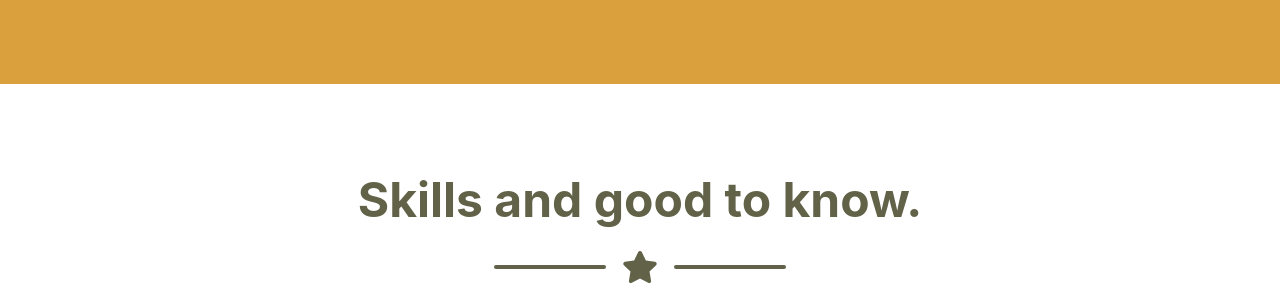
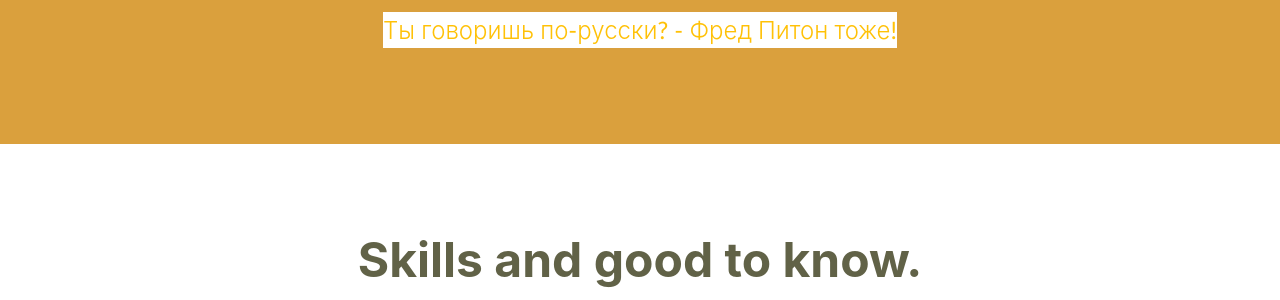
Before and after one commit to PhredPython/phredpython.de, a plain HTML site: page index.html in a window 1280 px wide. Shown: the part 720-1020 px from the top of the page. Drawn offline with nearby package versions, Linux system fonts and the light colour scheme; a web font is replaced by a local one.

Commit message:
Update! - Русскы Линк

```diff
--- a/index.html
+++ b/index.html
@@ -43,6 +43,8 @@
                 </div>
                 <!-- Masthead Subheading-->
                 <p class="pre-wrap masthead-subheading font-weight-light mb-0">Consulting - Development - Architecting<br/>Multi-Cloud</p>
+                <br />
+                <p class="pre-wrap masthead-subheading font-weight-light mb-0 text-white" style="background-color: white;"><a class="text-warning" href="http://ru.phredpython.de">Ты говоришь по-русски? - Фред Питон тоже!</a></p>
             </div>
         </header>
         <section class="page-section portfolio" id="portfolio">
```
